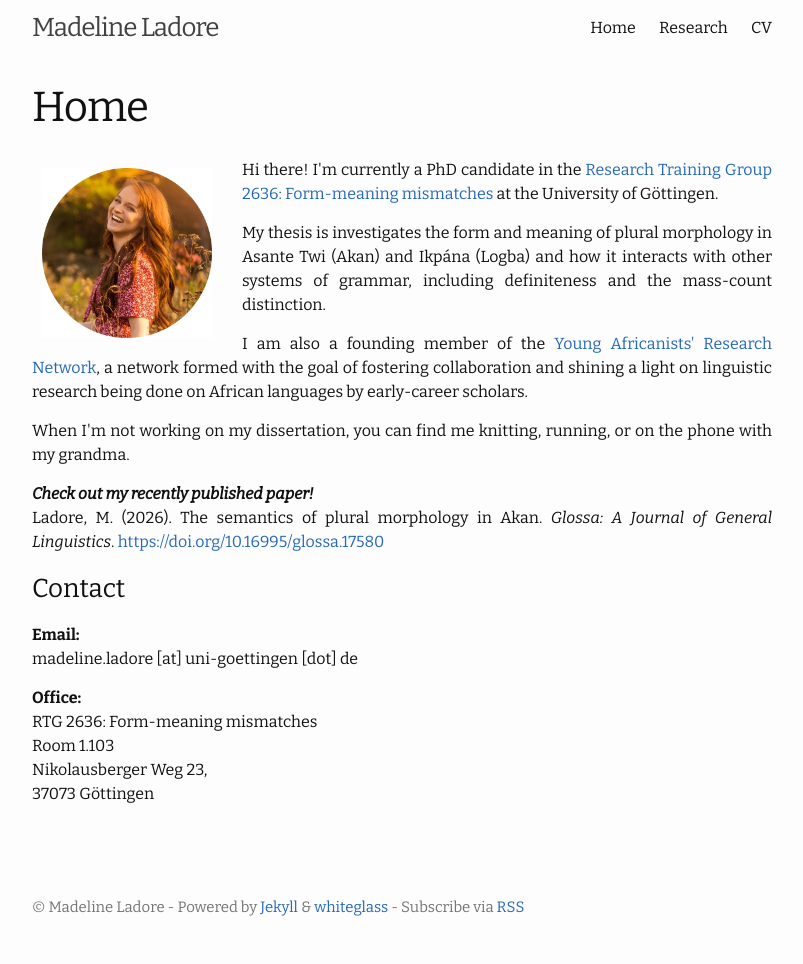
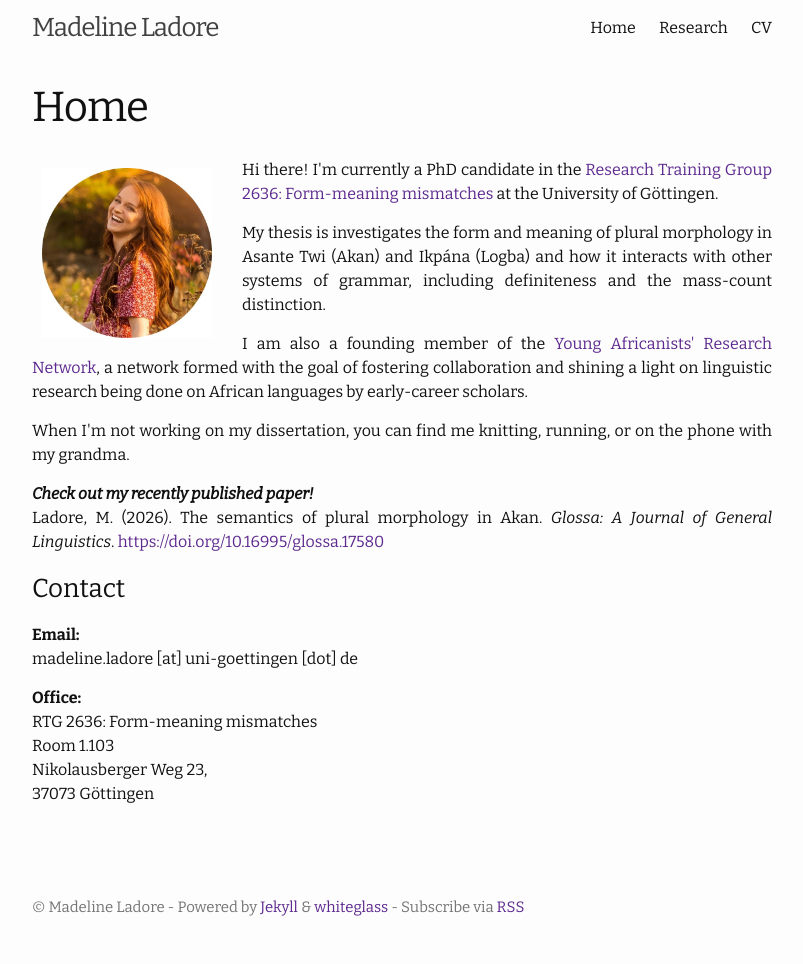
Before and after one commit to madelineladore/madelineladore.github.io, a Jekyll site: the page built from index.md, in a window 1280 px wide. Shown: the whole page, without its empty margins (238-1041 px from the left). Built offline with Jekyll 4.4.1, drawn with Linux system fonts in a browser that asks for light colours.

Commit message:
Update whiteglass.scss

```diff
--- a/_sass/whiteglass.scss
+++ b/_sass/whiteglass.scss
@@ -45,3 +45,11 @@ $on-laptop:        800px !default;
   "whiteglass/layout",
   "whiteglass/syntax-highlighting"
 ;
+
+a, a:visited {
+  color: #5e2a8f;
+}
+
+a:hover, a:focus {
+  color: #5e2a8f;
+}
```
